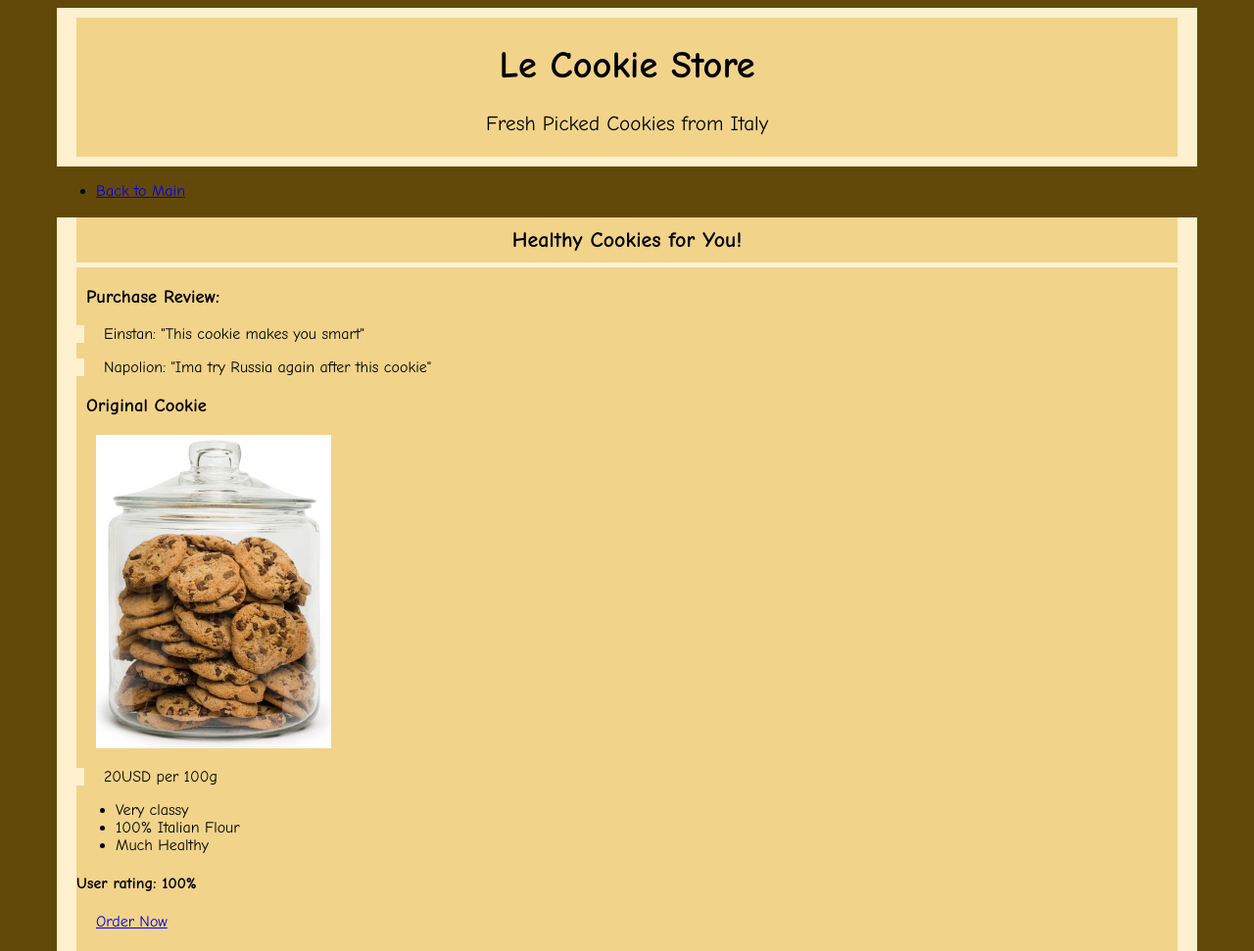
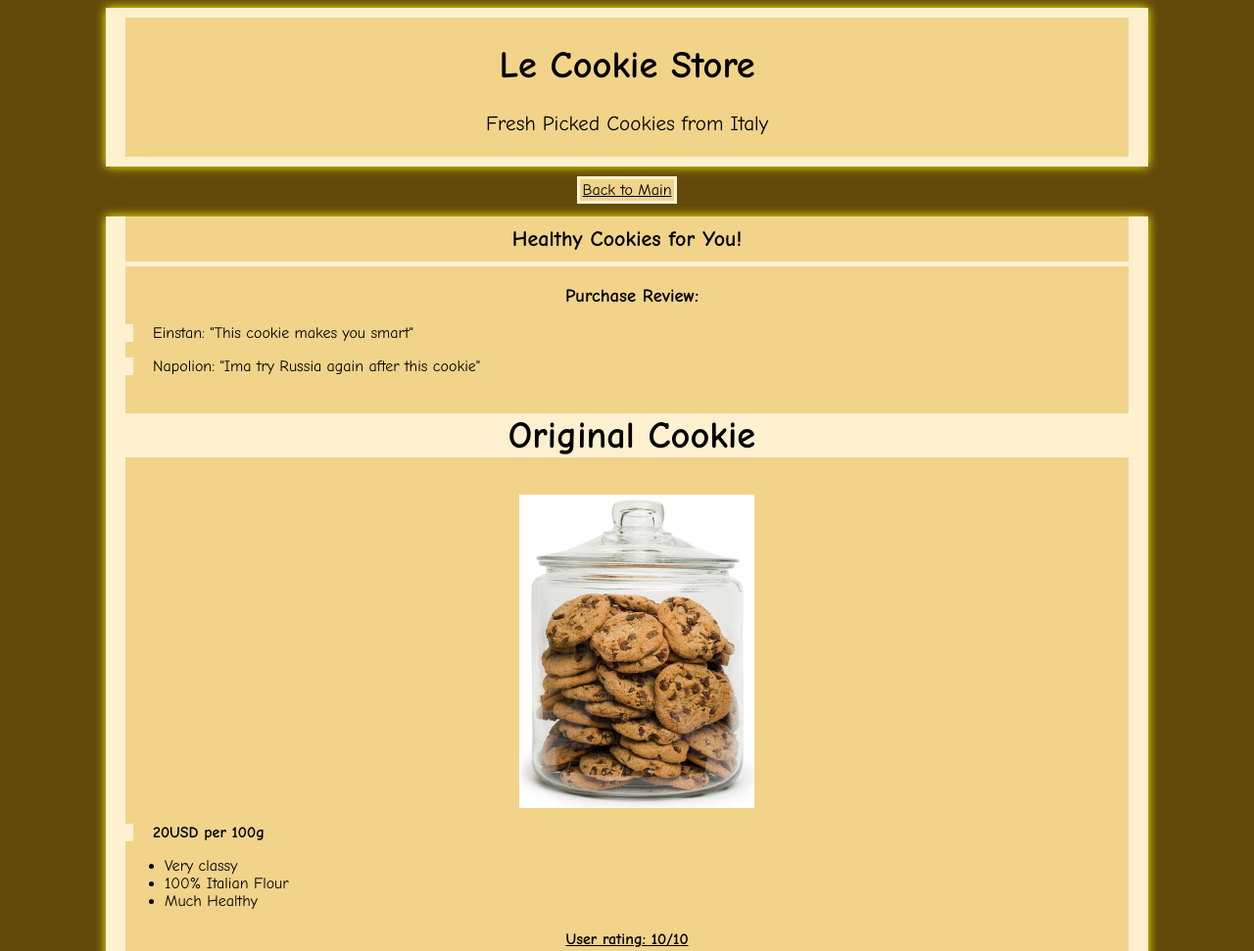
Before and after one commit to youngil-1013/CMIS_HTML_repo, a plain HTML site: page catalog.html in a window 1280 px wide. Shown: the top 971 px of the page at 98% size. Drawn offline with Linux system fonts and the light colour scheme.

Commit message:
started placeholder.html

```diff
--- a/catalog.css
+++ b/catalog.css
@@ -1,14 +1,38 @@
 html {
 background-color:#634909;
 font-family:"Comic Sans MS", cursive, sans-serif;
-margin-left: 50px;
-margin-right: 50px;
+margin-left: 100px;
+margin-right: 100px;
+}
+
+nav a:link, a:visited {
+padding: 2px;
+border: 3px #FFF1D0 solid;
+color: black;
+}
+
+nav a:link{
+border: 3px #FFF1D0 solid;
+padding: 2px;
+background-color: #F1D38A;
+color: black;
+}
+
+nav {
+padding-top: 15px;
+text-align: center;
+}
+
+main {
+margin-bottom: 7px;
+border-bottom: 20px solid #FFF1D0;
 }
 
 header, main {
 background-color:#F1D38A;
 border-left: #FFF1D0 20px solid;
 border-right: #FFF1D0 20px solid;
+box-shadow: 0px 0px 10px yellow;
 }
 
 header {
@@ -30,8 +54,28 @@ font-size: 22px;
 border-bottom: 5px #FFF1D0 solid;
 }
 
+img {
+    text-align: center;
+    display: block;
+    margin: 0 auto;
+}
+
 main h3{
 padding-left: 10px;
+}
+
+h3 {
+text-align: center;
+}
+
+h4 {
+text-align: center;
+text-decoration: underline;
+}
+
+article h3 {
+font-size: 240%;
+background-color: #FFF1D0;
 }
 
 main p {
@@ -43,6 +87,18 @@ main img {
 padding-left: 20px;
 }
 
-main a:link {
-padding-left: 20px;
+article a:link {
+text-align: center;
+display: block;
+margin: 0 auto;
 }
+
+article p {
+font-weight: bold;
+}
+
+footer {
+background-color: #FFF1D0;
+box-shadow: 0px 0px 10px yellow;
+border: 3px #FFF1D0 solid;
+}
--- a/catalog.html
+++ b/catalog.html
@@ -18,10 +18,7 @@
                         </p>
 		</header>
 		<nav>
-			<ul>
-				<li>
-				<a href="index.html" target="_blank">Back to Main</a></li>
-			</ul>
+			<a href="index.html" target="_blank">Back to Main</a>
 		</nav>
 		<main>
 			<h2>
@@ -50,7 +47,7 @@
 					<li> Much Healthy </li>
 				</ul>
 				<h4>
-					User rating: 100%
+					User rating: 10/10
 				</h4>
 				<a href="placeholder.html" target="_blank">Order Now</a>
 			</article>
@@ -69,7 +66,7 @@
 					<li> Fresh Nuts from Northern Ireland</li>
 				</ul>
 				<h4>
-					User rating: 100%
+					User rating: 9.5/10
 				</h4>
 				<a href="placeholder.html" target="_blank">Order Now</a>
 			</article>
@@ -88,7 +85,7 @@
 					<li> <u> Cookie Jar Excluded </u> </li>
 				</ul>
 				<h4>
-					User rating: Off the charts
+					User rating: 9.75/10
 				</h4>
 				<a href="placeholder.html" target="_blank">Order Now</a>
 			</article>
@@ -125,7 +122,7 @@
 					<li> Good for Birthdays</li>
 				</ul>
 				<h4>
-					User rating: 97%
+					User rating: 8.5/10
 				</h4>
 				<a href="placeholder.html" target="_blank">Order Now</a>
 			</article>
```
Also changed, not shown: placeholder.html (added, +29 -0 lines).
